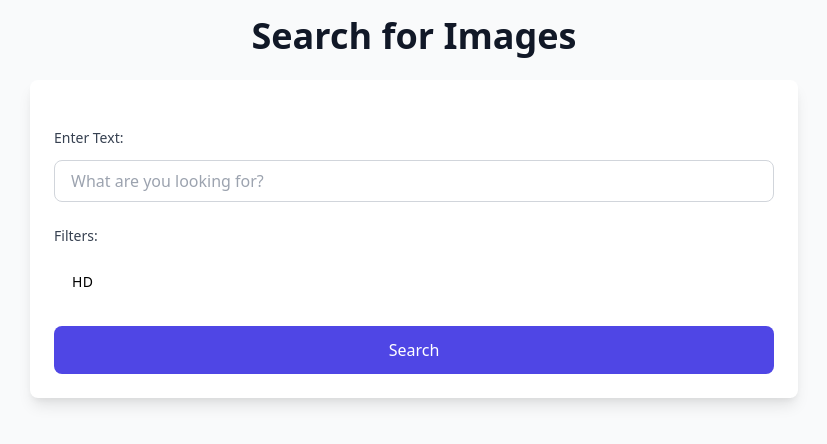
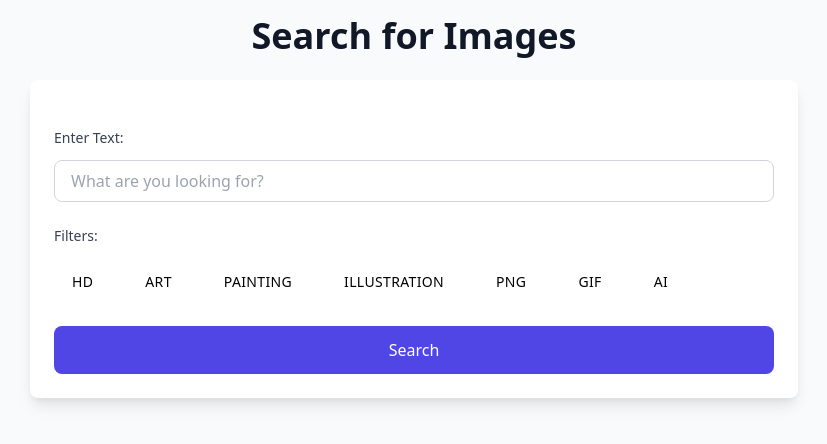
Before and after one commit to narenthiran22/ImgNova, a Django app: page / in a window 1280 px wide. Shown: the top 444 px of the page, without its empty margins (226-1053 px from the left). Run offline with Django 5.2, Linux system fonts and the light colour scheme.

Commit message:
Update index.html

```diff
--- a/imgnova/templates/index.html
+++ b/imgnova/templates/index.html
@@ -121,15 +121,78 @@
         id="filter_hd"
         class="filter-checkbox"
         {% if 'hd' in request.POST.filter_type %}checked{% endif %}
-              />
-              <label
-                for="filter_hd"
-                class="filter-label cursor-pointer px-4 py-2 rounded-full border border-gray-300 text-sm font-medium uppercase tracking-wide inline-block hover:bg-gray-50"
-              >HD</label>
+      >
+      <label for="filter_hd" class="filter-label cursor-pointer px-4 py-2 rounded-full border border-gray-300 text-sm font-medium uppercase tracking-wide inline-block hover:bg-gray-50 ">HD</label>
     </div>
-            <!-- Additional Filters -->
+    <div class="flex items-center">
+      <input
+        type="checkbox"
+        name="filter_type"
+        value="art"
+        id="filter_art"
+        class=" filter-checkbox"
+        {% if 'art' in request.POST.filter_type %}checked{% endif %}
+      >
+      <label for="filter_art"  class="filter-label cursor-pointer px-4 py-2 rounded-full border border-gray-300 text-sm font-medium uppercase tracking-wide inline-block hover:bg-gray-50 ">Art</label>
+    </div>
+    <div class="flex items-center">
+      <input
+        type="checkbox"
+        name="filter_type"
+        value="painting"
+        id="filter_painting"
+        class="filter-checkbox"
+        {% if 'painting' in request.POST.filter_type %}checked{% endif %}
+      >
+      <label for="filter_painting"  class="filter-label cursor-pointer px-4 py-2 rounded-full border border-gray-300 text-sm font-medium uppercase tracking-wide inline-block hover:bg-gray-50 ">Painting</label>
+    </div>
+    <div class="flex items-center">
+      <input
+        type="checkbox"
+        name="filter_type"
+        value="illustration"
+        id="filter_illustration"
+        class=" filter-checkbox"
+        {% if 'illustration' in request.POST.filter_type %}checked{% endif %}
+      >
+      <label for="filter_illustration"  class="filter-label cursor-pointer px-4 py-2 rounded-full border border-gray-300 text-sm font-medium uppercase tracking-wide inline-block hover:bg-gray-50 ">Illustration</label>
+    </div>
+    <div class="flex items-center">
+      <input
+        type="checkbox"
+        name="filter_type"
+        value="png"
+        id="filter_png"
+        class=" filter-checkbox"
+        {% if 'png' in request.POST.filter_type %}checked{% endif %}
+      >
+      <label for="filter_png"  class="filter-label cursor-pointer px-4 py-2 rounded-full border border-gray-300 text-sm font-medium uppercase tracking-wide inline-block hover:bg-gray-50 ">PNG</label>
+    </div>
+    <div class="flex items-center">
+      <input
+        type="checkbox"
+        name="filter_type"
+        value="gif"
+        id="filter_gif"
+        class="filter-checkbox"
+        {% if 'gif' in request.POST.filter_type %}checked{% endif %}
+      >
+      <label for="filter_gif" class="filter-label cursor-pointer px-4 py-2 rounded-full border border-gray-300 text-sm font-medium uppercase tracking-wide inline-block hover:bg-gray-50 ">GIF</label>
+    </div>
+    <div class="flex items-center">
+      <input
+        type="checkbox"
+        name="filter_type"
+        value="ai"
+        id="filter_ai"
+        class="filter-checkbox"
+        {% if 'ai' in request.POST.filter_type %}checked{% endif %}
+      >
+      <label for="filter_ai" class="filter-label cursor-pointer px-4 py-2 rounded-full border border-gray-300 text-sm font-medium uppercase tracking-wide inline-block hover:bg-gray-50 ">AI</label>
     </div>
   </div>
+</div>
+
 
         <button
           type="submit"
```
Lines whose indentation alone changed are shown as unchanged.
